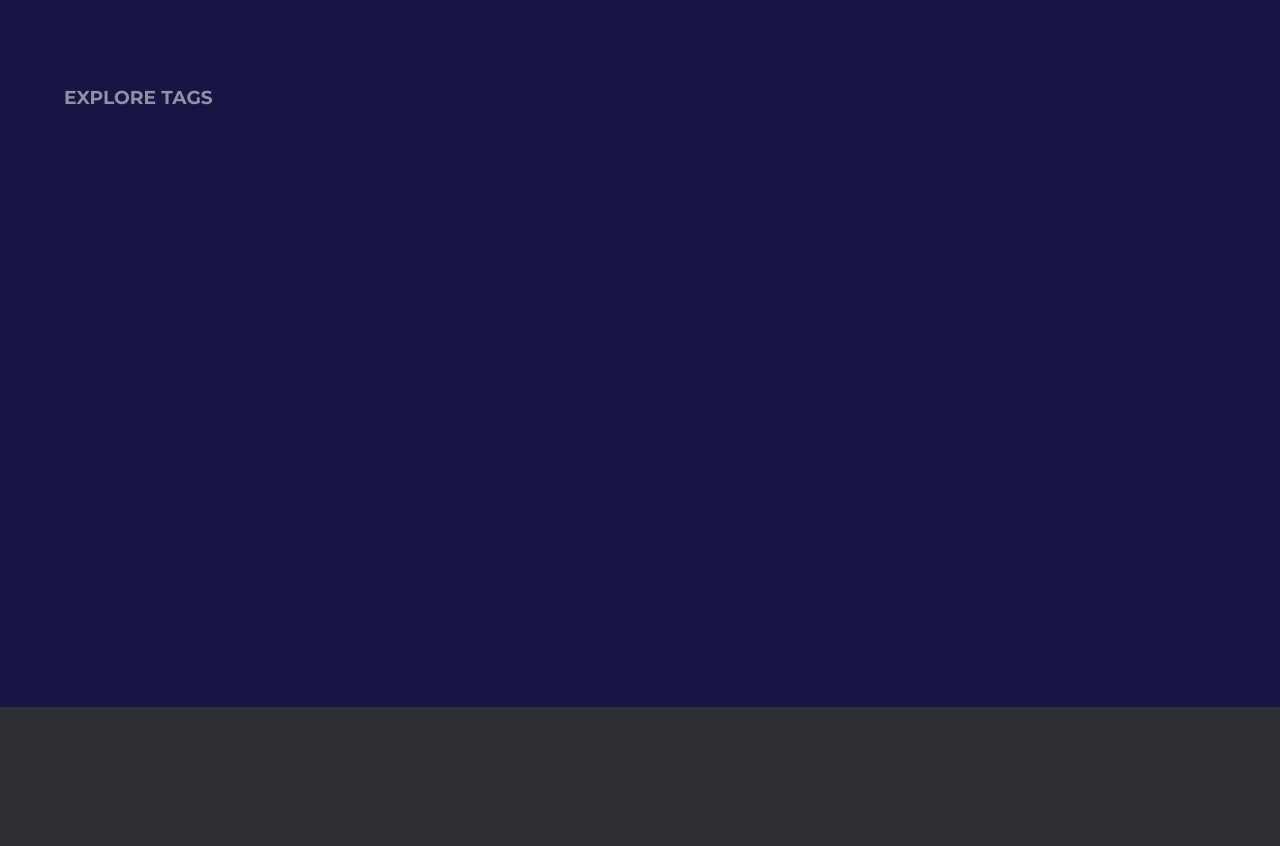
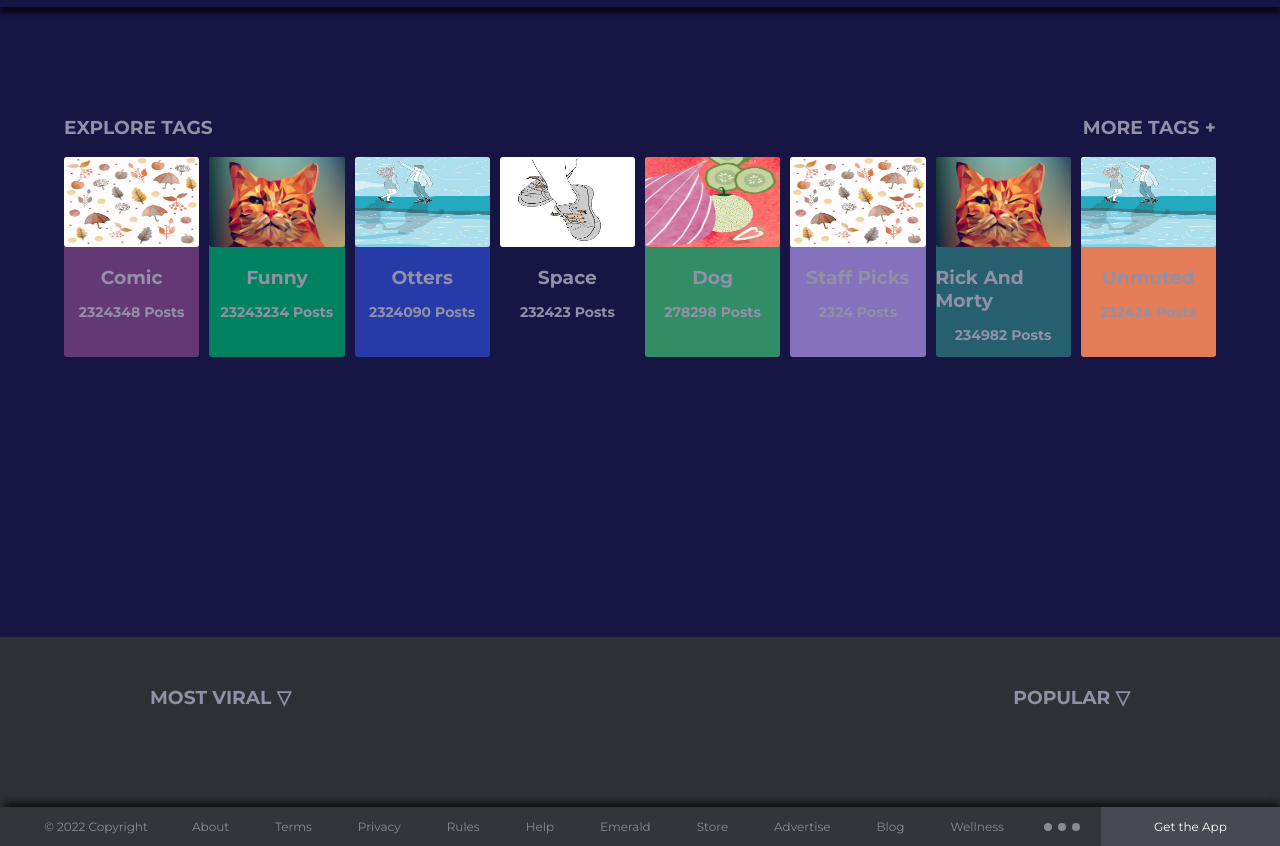
Before and after one commit to queuing4oranges/website-clone, a website: page src/index.html in a window 1280 px wide. Shown: the part 63-909 px from the top of the page. Before the commit the page ends 800 px from the top, so only its background shows below. Drawn offline with nearby package versions, Linux system fonts and the light colour scheme; files that its build step writes are made by us from their sources; no server answers.

Commit message:
footer sticky

```diff
--- a/src/css/style.scss
+++ b/src/css/style.scss
@@ -1,4 +1,5 @@
 $green-button: #31be7c;
+$text-color: #898a93;
 
 html {
   box-sizing: border-box;
@@ -28,10 +29,9 @@ header {
   padding: 0;
 }
 .header__container {
-  //   background-image: url("/img/night-photo.jpg");
-  //   background-size: cover;
-
+  position: fixed;
   background-color: #171544;
+  z-index: 10;
   margin: 0;
   padding: 15px 5px;
   width: 100%;
@@ -160,7 +160,7 @@ header {
 
 .hero__title {
   color: #aed8ea;
-  margin: 0 10%;
+  margin-top: 80px;
   padding: 30px 0;
 }
 
@@ -211,12 +211,6 @@ header {
   margin: 0;
 }
 
-.tag-title {
-  color: white;
-  padding: 5px;
-  text-align: center;
-}
-
 .tag-text {
   font-size: 14px;
   font-weight: bold;
@@ -238,22 +232,33 @@ header {
   height: 200px;
 }
 
-.one-tag:nth .tag-title {
-  font-size: 14px;
-}
-
 .more {
   cursor: pointer;
 }
 
 /*cards*/
+.cards__cont-top {
+  display: flex;
+  justify-content: space-between;
+  width: 1000px;
+  margin: auto;
+  padding: 0 10px;
+  color: #9190a6;
+}
+.popular::after,
+.viral::after {
+  content: " ▽";
+}
+
 .cards__container {
   display: flex;
   flex-wrap: wrap;
   width: 1000px;
-  margin: auto;
+  margin: 20px auto 70px;
   justify-content: space-evenly;
+  position: relative;
 }
+
 .card {
   width: 230px;
   background-color: #67686f;
@@ -261,17 +266,22 @@ header {
   border-radius: 3px;
   object-fit: scale-down;
 }
+
 .card-image {
   width: 230px;
-  height: 250px;
-  overflow: hidden;
+  height: 230px;
+  object-fit: cover;
   border-top-right-radius: 3px;
   border-top-left-radius: 3px;
 }
 
+.card-image:hover {
+  opacity: 0.5;
+}
+
 .card-title {
-  text-align: center;
-  padding: 0 10px;
+  text-align: left;
+  padding: 0 20px;
   margin: 10px 0;
   color: white;
 }
@@ -285,27 +295,144 @@ header {
   display: flex;
   justify-content: space-between;
   padding: 0 20px;
-  color: #898a93;
+  color: $text-color;
   font-weight: 600;
   font-size: 0.75em;
 }
 
 .card-review::before {
   content: "\021E7";
-  width: 20px;
   margin: 0 5px;
 }
-.card-review::before:hover {
-  color: yellow;
-}
+
 .card-review::after {
   content: "\021E9 ";
   margin: 0 5px;
 }
 
-/*
-down: U+1F44E
-up: U+1F44D
-ballon:U+1F4AC
-eye: U+1F441
-*/
+.card-index::before {
+  content: "\01F441";
+  margin: 0 5px;
+}
+
+.card-comments::before {
+  content: "\01F4AC";
+  margin: 0 5px;
+}
+
+.select__box {
+  outline: none;
+  border: none;
+  font-size: 1.17em;
+  font-weight: bold;
+  color: $text-color;
+  background-color: #2e3035;
+  text-align: start;
+}
+
+summary {
+  display: flex;
+  top: -40px;
+  position: relative;
+  top: 20px;
+  padding: 10px 0;
+}
+
+ul {
+  position: absolute;
+  z-index: 2;
+  background-color: #53565d;
+  margin-top: 0;
+  padding: 10px 20px;
+  border-radius: 10px;
+}
+
+li {
+  list-style: none;
+}
+
+li h3 {
+  margin: 10px 0;
+}
+
+// h3 {
+//     display: block;
+//     font-size: 1.17em;
+//     margin-block-start: 1em;
+//     margin-block-end: 1em;
+//     margin-inline-start: 0px;
+//     margin-inline-end: 0px;
+//     font-weight: bold;
+// }
+
+/*footer*/
+.dot {
+  width: 8px;
+  height: 8px;
+  background-color: $text-color;
+  border-radius: 50%;
+  display: inline-block;
+  margin: 0 3px;
+}
+
+.footer__container {
+  display: flex;
+  // position: fixed;
+  // transition: 0.5s;
+  bottom: 0;
+  background-color: #33353b;
+  box-shadow: 2px -6px 8px -2px rgba(0, 0, 0, 0.75);
+  width: 100%;
+  height: fit-content;
+  font-size: 0.75em;
+  color: $text-color;
+}
+.sticky {
+  position: fixed;
+}
+
+.left__cont {
+  width: 15%;
+}
+
+.a__cont {
+  width: 65%;
+  align-items: center;
+}
+
+.right__cont {
+  width: 20%;
+}
+
+.footer__copy {
+  text-align: center;
+}
+
+.a__cont nav {
+  display: flex;
+  justify-content: space-between;
+  margin-right: 20px;
+}
+
+.footer__a {
+  color: $text-color;
+  text-decoration: none;
+}
+
+.right__cont {
+  display: flex;
+}
+
+.dots {
+  width: 30%;
+  display: flex;
+  justify-content: center;
+  align-items: center;
+}
+
+.white {
+  width: 70%;
+  color: white;
+  background-color: #474a51;
+  text-align: center;
+}
--- a/src/index.html
+++ b/src/index.html
@@ -59,7 +59,6 @@
             <h3 class="tags-title">EXPLORE TAGS</h3>
             <div class="more-less" id="more-less">
               <h3 class="tags-title more" id="more"></h3>
-              <!-- <h3 class="tags-title" id="less">LESS TAGS -</h3> -->
             </div>
           </div>
 
@@ -70,10 +69,58 @@
       </div>
 
       <!-- cards -->
-
+      <div class="cards__cont-top">
+        <!-- <h3 class="tags-title viral">MOST VIRAL</h3>
+        <h3 class="tags-title popular">POPULAR</h3> -->
+        <details>
+          <summary><h3 class="viral">MOST VIRAL</h3></summary>
+          <ul>
+            <li><h3>MOST VIRAL</h3></li>
+            <li><h3>USER SUBMITTED</h3></li>
+            <li><h3>HIGHEST SCORING</h3></li>
+          </ul>
+        </details>
+        <details>
+          <summary><h3 class="popular">POPULAR</h3></summary>
+          <ul>
+            <li><h3>POPULAR</h3></li>
+            <li><h3>NEWEST</h3></li>
+            <li><h3>BEST</h3></li>
+            <li><h3>RANDOM</h3></li>
+          </ul>
+        </details>
+      </div>
       <div class="cards__container" id="cards__container"></div>
     </main>
 
-    <footer></footer>
+    <footer>
+      <div class="footer__container" id="footer__container">
+        <div class="left__cont">
+          <p class="footer__copy">&copy; 2022 Copyright</p>
+        </div>
+        <div class="a__cont">
+          <nav>
+            <a class="footer__a" href=""><p>About</p></a>
+            <a class="footer__a" href=""><p>Terms</p></a>
+            <a class="footer__a" href=""><p>Privacy</p></a>
+            <a class="footer__a" href=""><p>Rules</p></a>
+            <a class="footer__a" href=""><p>Help</p></a>
+            <a class="footer__a" href=""><p>Emerald</p></a>
+            <a class="footer__a" href=""><p>Store</p></a>
+            <a class="footer__a" href=""><p>Advertise</p></a>
+            <a class="footer__a" href=""><p>Blog</p></a>
+            <a class="footer__a" href=""><p>Wellness</p></a>
+          </nav>
+        </div>
+        <div class="right__cont">
+          <div class="dots">
+            <span class="dot"></span>
+            <span class="dot"></span>
+            <span class="dot"></span>
+          </div>
+          <a class="footer__a white" href=""><p>Get the App</p></a>
+        </div>
+      </div>
+    </footer>
   </body>
 </html>
--- a/src/js/script.js
+++ b/src/js/script.js
@@ -159,8 +159,8 @@ function allVisible(){
     }
 
 //import secret key to hide from github
-import config from "./config"
-var mykey1 = config.SECRET_KEY_1;
+// import config from "./config"
+// var mykey1 = config.SECRET_KEY_1;
 
 // //get random quote for h2 hero-title
 // const options = {
@@ -173,7 +173,7 @@ var mykey1 = config.SECRET_KEY_1;
 // 	body: '{"topic":"motivation"}'
 // };
 
-//add quote as title to the DOM
+// //add quote as title to the DOM
 // function fetchData() {
 // fetch('https://pquotes.p.rapidapi.com/api/quote', options)
 // 	.then(response => {
@@ -181,8 +181,6 @@ var mykey1 = config.SECRET_KEY_1;
 //     })
 // 	.then(data => {
 //         appendData(data)
-//         console.log(data)
-//         console.log(data.by)
 //     });
 
 //     function appendData(data) {
@@ -195,35 +193,13 @@ var mykey1 = config.SECRET_KEY_1;
 
 // fetchData();
 
-//########################## MEDIA API #########################
-//get random media
-// const options2 = {
-// 	method: 'GET',
-// 	headers: {
-// 		'X-RapidAPI-Key': '87ef4bdfadmsha19117f7e173882p147106jsn5879fee115bd',
-// 		'X-RapidAPI-Host': 'movies-app1.p.rapidapi.com'
-// 	}
-// };
-
 function fetchPics() {
 fetch('https://api.imgflip.com/get_memes')
 	.then(response => {
          return response.json()
     })
 	.then(data => {
-        console.log("data")
-         console.log(data)
-         console.log("data.data['memes']")
-         console.log(data.data['memes'])
-         let results = data.data['memes']
-         console.log("let results")
-         console.log(results)
-         console.log("results[0]")
-         console.log(results[0])
-         console.log("results[0].name")
-         console.log(results[0].name)
-         console.log(results[0].url)
-
+        let results = data.data['memes']
         appendPic(results)
 
         })
@@ -267,7 +243,7 @@ fetch('https://api.imgflip.com/get_memes')
             rating.appendChild(index)
 
             let year = document.createElement("p")
-            year.classList.add("card-year")
+            year.classList.add("card-comments")
             year.textContent = result['height']
             rating.appendChild(year)
 
@@ -275,7 +251,21 @@ fetch('https://api.imgflip.com/get_memes')
     }
 }
 
-
-for (let i=0; i<2; i++) {
+for (let i=0; i<=1; i++) {
     fetchPics();
 }
+
+//make scrollable footer
+let scrollPos = 0;
+const footer = document.getElementById("footer__container");
+
+function stickyFooter() {
+    let windowY = window.scrollY;
+    if (windowY < scrollPos) {
+        footer.classList.add("sticky")
+    } else {
+        footer.classList.remove("sticky")
+    }
+    scrollPos = windowY;
+}
+ window.addEventListener("scroll", stickyFooter);
```
